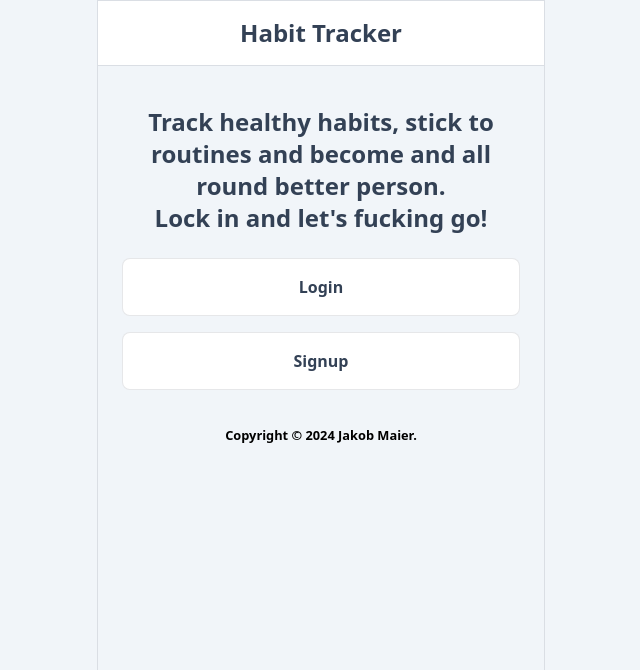
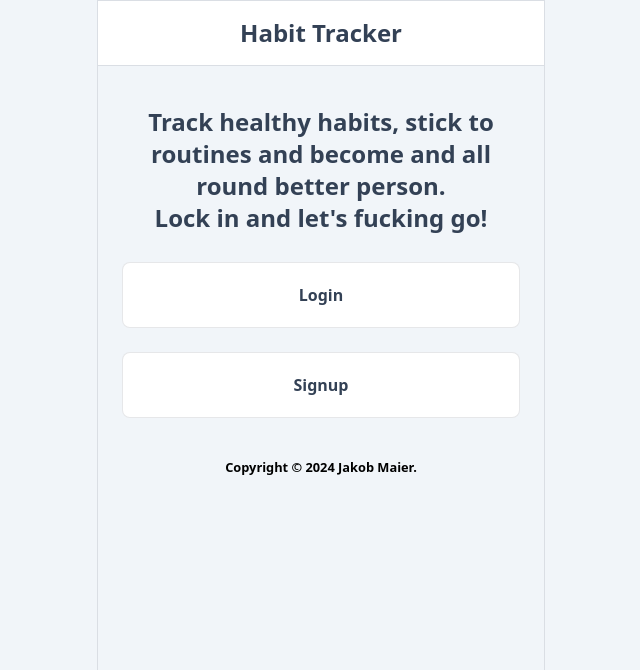
Before and after one commit to gue-ni/habit-tracker, a Flask app: page / in a window 1280 px wide. Shown: the top 670 px of the page, without its empty margins (319-959 px from the left). Run offline with Flask 3, Linux system fonts and the light colour scheme; some libraries are stand-ins or nearby versions.

Commit message:
some progress

```diff
--- a/app/templates/index.html
+++ b/app/templates/index.html
@@ -15,19 +15,20 @@
       Lock in and let's fucking go!
     </p>
   </div>
-  <div class="py-2">
-    <a href="{{ url_for('login') }}" class="">
-      <div class="bg-white p-4 text-center rounded-lg border border-slate-900/10">
+  <div class="py-3">
+    <a href="{{ url_for('user.login') }}" class="">
+      <div class="bg-white p-5 text-center rounded-lg border border-slate-900/10">
         Login
       </div>
     </a>
   </div>
-  <div class="py-2">
-    <a href="{{ url_for('signup') }}" class="">
-      <div class="bg-white p-4 text-center rounded-lg border border-slate-900/10">
+  <div class="py-3">
+    <a href="{{ url_for('user.signup') }}" class="">
+      <div class="bg-white p-5 text-center rounded-lg border border-slate-900/10">
         Signup
       </div>
     </a>
   </div>
+
 </div>
 {% endblock %}
--- a/app/templates/login.html
+++ b/app/templates/login.html
@@ -14,7 +14,7 @@
   {% endfor %}
   {% endif %}
   {% endwith %}
-  <form method="POST" action="{{ url_for('login') }}">
+  <form method="POST" action="{{ url_for('user.login') }}">
     {{ form.hidden_tag() }}
     <div class="py-4">
       {{ form.username.label(class_="py-4") }}<br>
@@ -43,7 +43,7 @@
     <p>
       No account yet?
     </p>
-    <a href="{{ url_for('signup') }}" class="">
+    <a href="{{ url_for('user.signup') }}" class="">
       <div class="bg-white p-4 text-center rounded-lg border border-slate-900/10">
         Signup
       </div>
```
